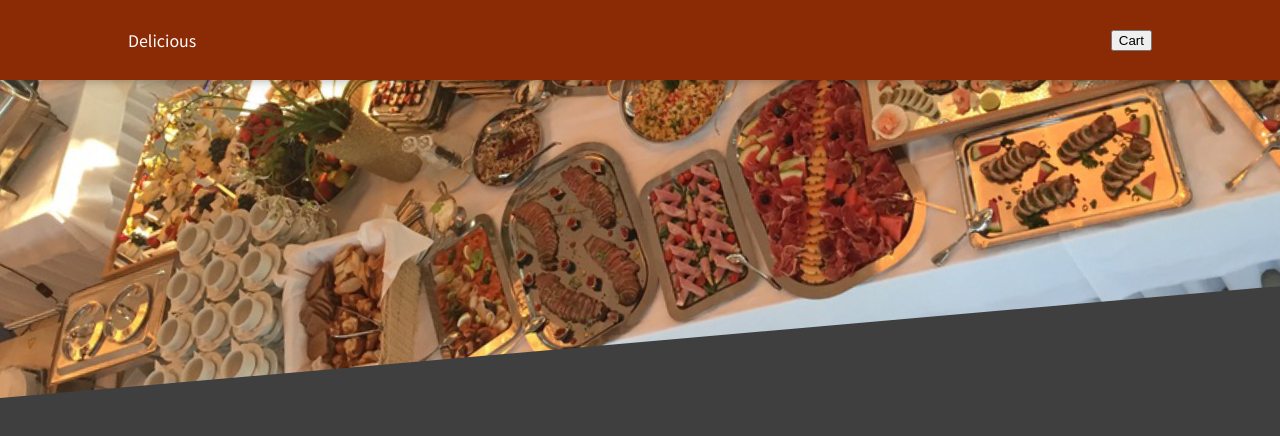
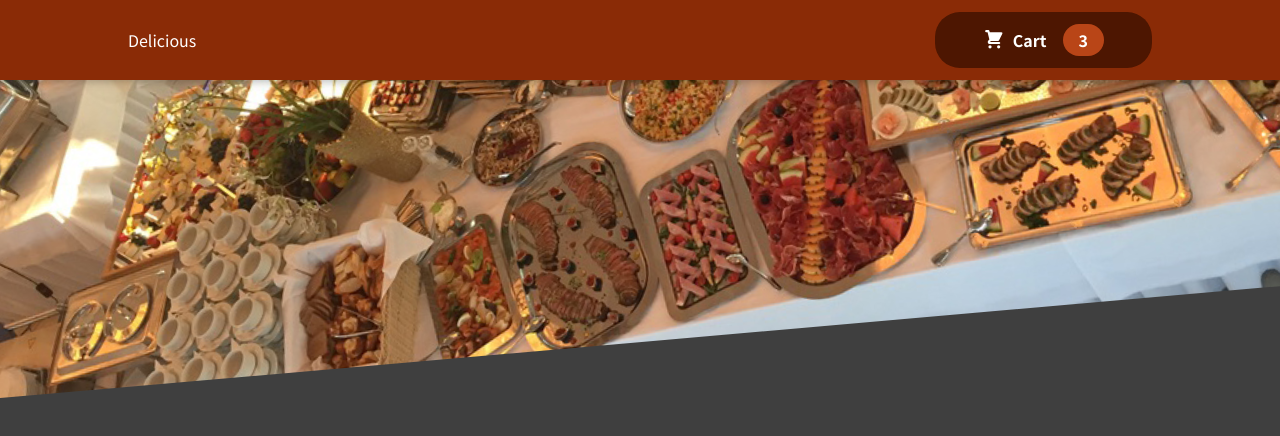
Before and after one commit to coder-kiran/food-order-react-web-app, a React (Create React App) app: page / in a window 1280 px wide. Shown: the top 436 px of the page. Built offline with nearby package versions, Linux system fonts and the light colour scheme.

Commit message:
added cart button component'

```diff
--- /dev/null
+++ b/src/components/Cart/CartIcon.js
@@ -0,0 +1,13 @@
+const CartIcon = () => {
+    return (
+      <svg
+        xmlns='http://www.w3.org/2000/svg'
+        viewBox='0 0 20 20'
+        fill='currentColor'
+      >
+        <path d='M3 1a1 1 0 000 2h1.22l.305 1.222a.997.997 0 00.01.042l1.358 5.43-.893.892C3.74 11.846 4.632 14 6.414 14H15a1 1 0 000-2H6.414l1-1H14a1 1 0 00.894-.553l3-6A1 1 0 0017 3H6.28l-.31-1.243A1 1 0 005 1H3zM16 16.5a1.5 1.5 0 11-3 0 1.5 1.5 0 013 0zM6.5 18a1.5 1.5 0 100-3 1.5 1.5 0 000 3z' />
+      </svg>
+    );
+  };
+
+  export default CartIcon;
--- a/src/components/Layout/Header.js
+++ b/src/components/Layout/Header.js
@@ -1,11 +1,12 @@
 import React,{Fragment} from 'react';
 import mealsImage from '../../assets/meals.jpg'
 import classes from './Header.module.css'
+import HeaderCartButton from './HeaderCartButton';
 const Header = (props) => {
 return <Fragment>
     <head className={classes.header}>
     Delicious
-    <button>Cart</button>
+    <HeaderCartButton/>
     </head>
     <div className={classes['main-image']}>
     <img src={mealsImage} alt="A table full of delicious meals" />
--- /dev/null
+++ b/src/components/Layout/HeaderCartButton.js
@@ -0,0 +1,21 @@
+import React ,{Fragment} from 'react';
+import CartIcon from '../Cart/CartIcon';
+import classes from './HeaderCartButton.module.css'
+
+const HeaderCartButton = () => {
+return <Fragment>
+<button className={classes.button}>
+    <span className={classes.icon}>
+        <CartIcon />
+    </span>
+    <span>
+        Cart
+    </span>
+    <span className={classes.badge}>
+        3
+    </span>
+</button>
+</Fragment>
+}
+
+export default HeaderCartButton;
--- /dev/null
+++ b/src/components/Layout/HeaderCartButton.module.css
@@ -0,0 +1,59 @@
+.button {
+    cursor: pointer;
+    font: inherit;
+    border: none;
+    background-color: #4d1601;
+    color: white;
+    padding: 0.75rem 3rem;
+    display: flex;
+    justify-content: space-around;
+    align-items: center;
+    border-radius: 25px;
+    font-weight: bold;
+  }
+
+  .button:hover,
+  .button:active {
+    background-color: #2c0d00;
+  }
+
+  .icon {
+    width: 1.35rem;
+    height: 1.35rem;
+    margin-right: 0.5rem;
+  }
+
+  .badge {
+    background-color: #b94517;
+    padding: 0.25rem 1rem;
+    border-radius: 25px;
+    margin-left: 1rem;
+    font-weight: bold;
+  }
+
+  .button:hover .badge,
+  .button:active .badge {
+    background-color: #92320c;
+  }
+
+  .bump {
+    animation: bump 300ms ease-out;
+  }
+
+  @keyframes bump {
+    0% {
+      transform: scale(1);
+    }
+    10% {
+      transform: scale(0.9);
+    }
+    30% {
+      transform: scale(1.1);
+    }
+    50% {
+      transform: scale(1.15);
+    }
+    100% {
+      transform: scale(1);
+    }
+  }
```
